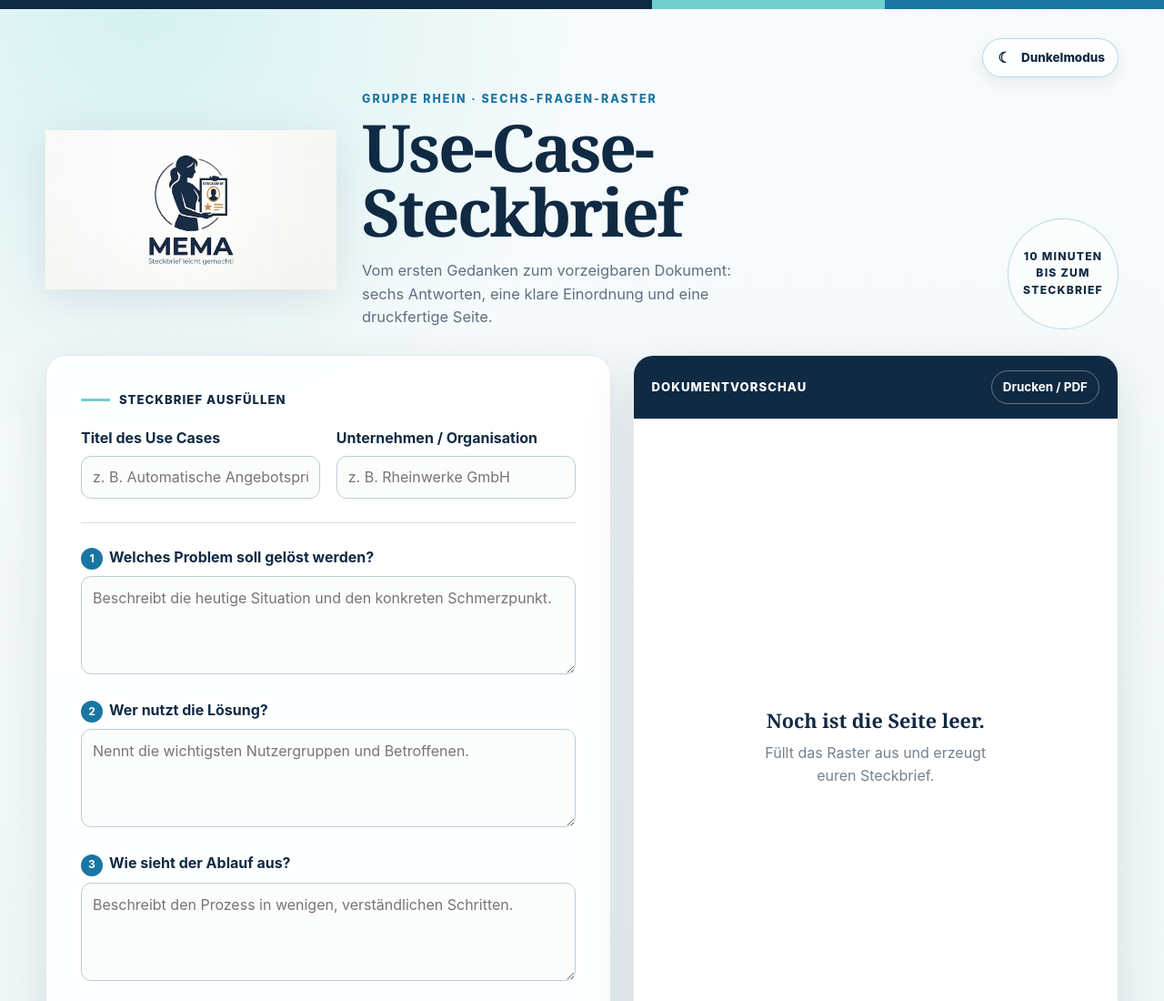
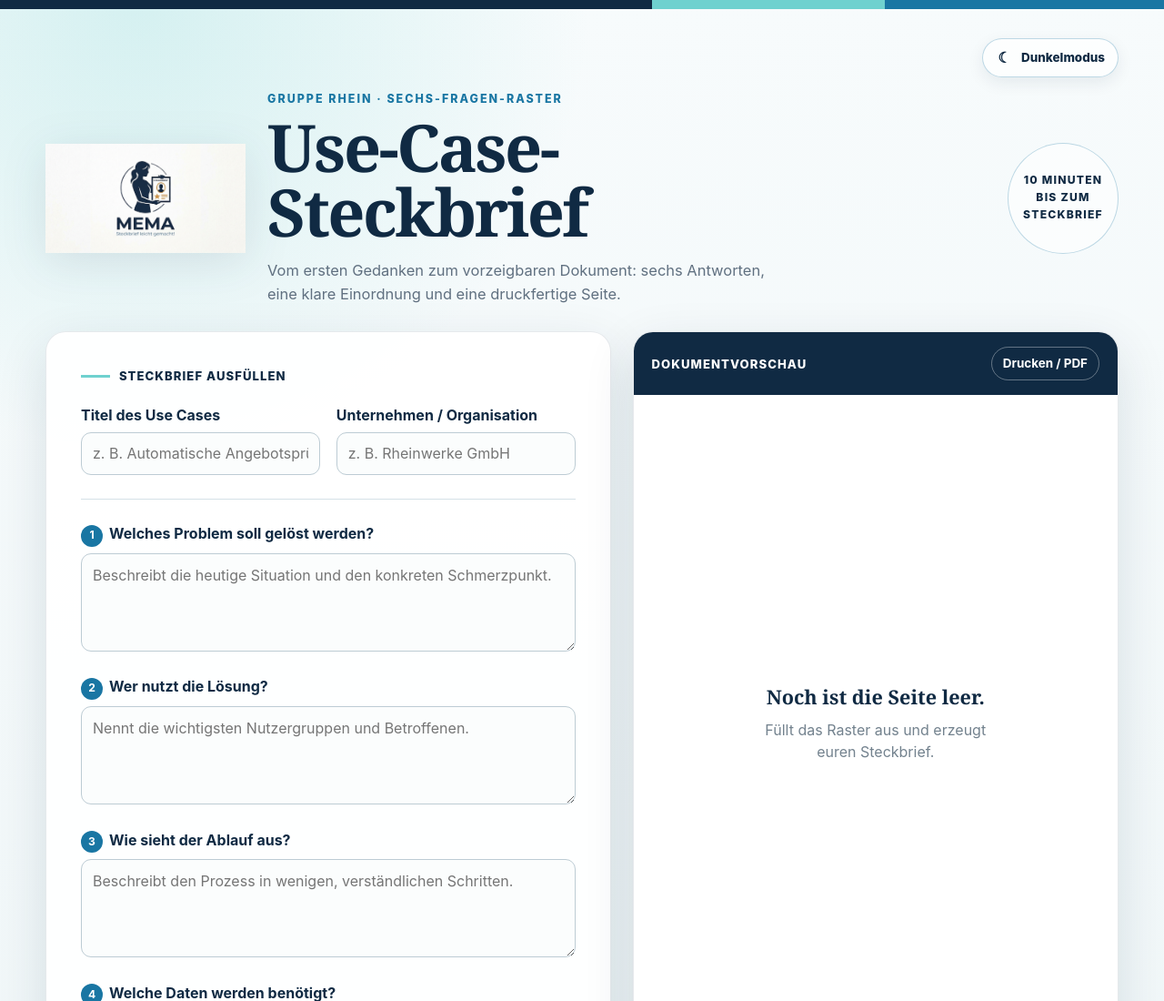
Before and after one commit to wbsuser/Steckbrief, an Electron app: page index.html in a window 1280 px wide. Shown: the top 1100 px of the page at 91% size. Drawn offline with Linux system fonts and the light colour scheme.

Commit message:
Header mit Logo und Text sauber ausgerichtet

```diff
--- a/index.html
+++ b/index.html
@@ -121,21 +121,24 @@
     .hero {
       display: grid;
       grid-template-columns: 1fr auto;
-      gap: 28px;
-      align-items: end;
+      gap: 24px;
+      align-items: center;
       margin-bottom: 28px;
     }
 
     .hero-main {
-      display: grid;
-      grid-template-columns: minmax(180px, 320px) minmax(0, 1fr);
-      gap: 28px;
+      display: flex;
+      gap: 24px;
       align-items: center;
+      min-width: 0;
     }
 
     .hero-logo {
       display: block;
-      width: min(100%, 320px);
+      width: 220px;
+      min-width: 220px;
+      max-width: 100%;
+      height: auto;
       margin: 0;
       filter: drop-shadow(0 10px 24px rgba(16, 42, 67, .10));
     }
@@ -144,6 +147,7 @@
       display: flex;
       flex-direction: column;
       justify-content: center;
+      min-width: 0;
     }
 
     .eyebrow {
@@ -166,7 +170,7 @@
     }
 
     .hero-copy {
-      max-width: 440px;
+      max-width: 560px;
       margin: 18px 0 0;
       color: var(--muted);
       font-size: 1.03rem;
@@ -545,8 +549,8 @@
 
     @media (max-width: 920px) {
       .hero { grid-template-columns: 1fr; }
-      .hero-main { grid-template-columns: 1fr; gap: 18px; }
-      .hero-logo { width: min(100%, 280px); }
+      .hero-main { flex-direction: column; align-items: flex-start; gap: 18px; }
+      .hero-logo { width: min(100%, 280px); min-width: 0; }
       .step-mark { display: none; }
       .layout { grid-template-columns: 1fr; }
       .preview-card { position: static; }
```
